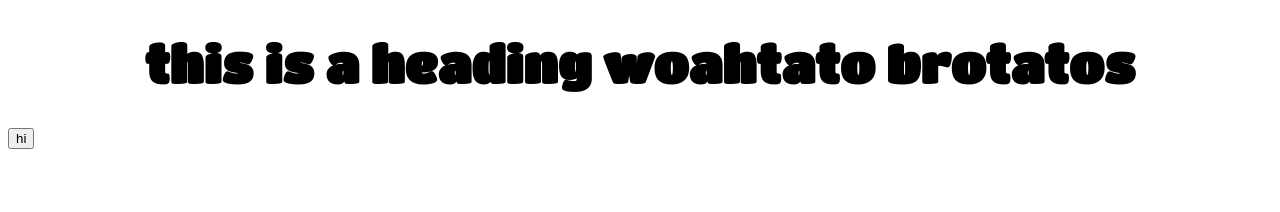
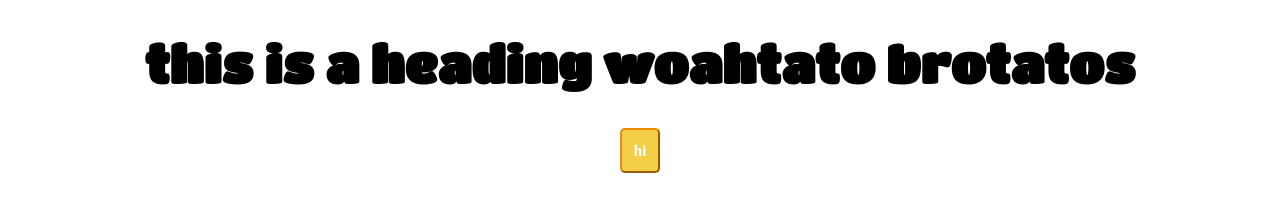
Before and after one commit to Cheezman64/cheezman64.github.io, a plain HTML site: page index.html in a window 1280 px wide. Drawn offline with Linux system fonts and the light colour scheme.

Commit message:
added button class to css

```diff
--- a/index.html
+++ b/index.html
@@ -7,6 +7,9 @@
 </head>
 <body>
     <h1 class="titanone centre" >this is a heading woahtato brotatos</h1>
-    <button>hi</button>
+    <div class="centre">
+        <button class="asap button">hi</button>
+    </div>
+
 </body>
 </html>
--- a/styles.css
+++ b/styles.css
@@ -14,3 +14,13 @@
     justify-content: center;
     text-align: center;
 }
+
+.button {
+    background-color: #f4ce47;
+    color: white;
+    font-size: 15px;
+    padding: 12px;
+    border-color: #ee8b02;
+    border-radius: 5px;
+    cursor: pointer;
+}
```
